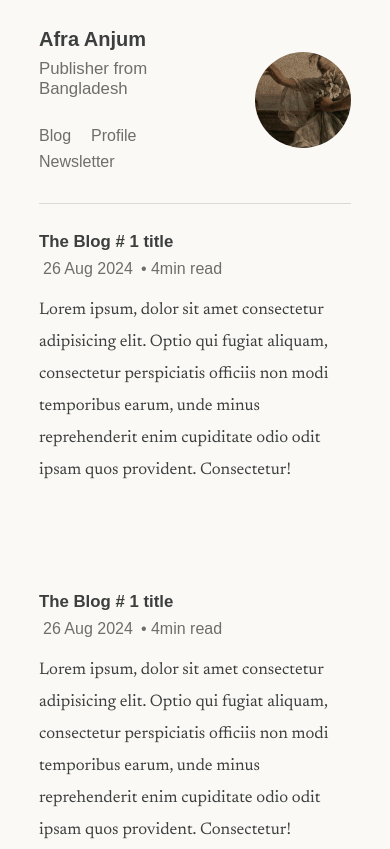
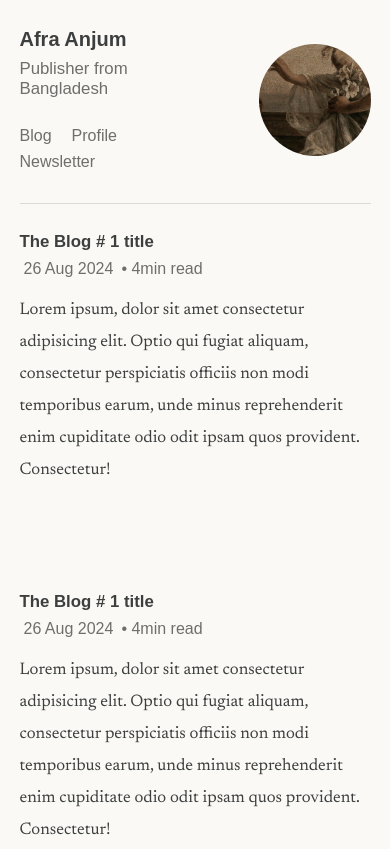
Before and after one commit to Irenity0/simple-blog-website, a plain HTML site: page index.html in a window 390 px wide. Shown: the top 849 px of the page. Drawn offline with Linux system fonts and the light colour scheme.

Commit message:
changed site title

```diff
--- a/index.html
+++ b/index.html
@@ -3,7 +3,7 @@
 <head>
     <meta charset="UTF-8">
     <meta name="viewport" content="width=device-width, initial-scale=1.0">
-    <title>Document</title>
+    <title>Silent Pen</title>
     <link rel="stylesheet" href="style.css">
     <link rel="stylesheet" href="https://cdnjs.cloudflare.com/ajax/libs/font-awesome/6.5.0/css/all.min.css">
 </head>
--- a/style.css
+++ b/style.css
@@ -99,8 +99,8 @@ h1 > a {
 
 #img > img {
     border-radius: 50%;
-    width: 96px; /* Fixed width for better control */
-    height: 96px; /* Maintain a square aspect ratio */
+    width: 112px; /* Fixed width for better control */
+    height: 112px; /* Maintain a square aspect ratio */
     object-fit: cover;
 }
 
@@ -223,7 +223,7 @@ button {
     header,
     main,
     footer {
-        width: 80%;
+        width: 90%;
         margin: 1.75rem auto;
     }
 
```
Also changed, not shown: 1 other file.
